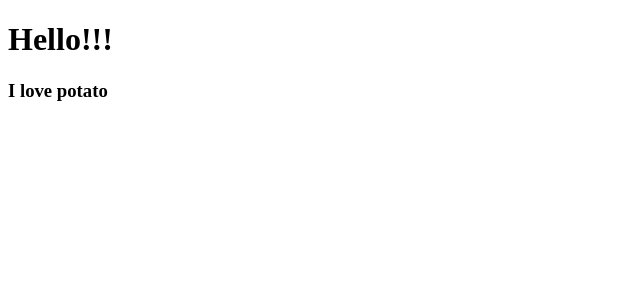
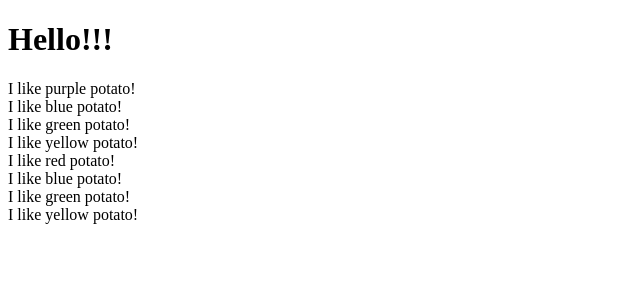
Before and after one commit to J3SUNG/movie_app_2020, a React (Create React App) app: page / in a window 1280 px wide. Shown: the top 300 px of the page, without its empty margins (0-640 px from the left). Built offline with nearby package versions, Linux system fonts and the light colour scheme.

Commit message:
Dynamic component

```diff
--- a/src/App.js
+++ b/src/App.js
@@ -1,11 +1,28 @@
 import React from "react";
-import Potato from "./Potato";
+
+const palete = [
+  { color: "purple" },
+  { color: "blue" },
+  { color: "green" },
+  { color: "yellow" },
+];
+
+function Potato({ color }) {
+  console.log(color);
+  return <div>I like {color} potato!</div>;
+}
 
 function App() {
   return (
     <div>
       <h1>Hello!!!</h1>
-      <Potato></Potato>
+      {palete.map((v) => (
+        <Potato color={v.color} />
+      ))}
+      <Potato color="red" count="5" price="{[3, 2, 4, 3, 1]}"></Potato>
+      <Potato color="blue" count="5" price="{[3, 2, 4, 3, 1]}"></Potato>
+      <Potato color="green" count="5" price="{[3, 2, 4, 3, 1]}"></Potato>
+      <Potato color="yellow" count="5" price="{[3, 2, 4, 3, 1]}"></Potato>
     </div>
   );
 }
--- a/src/Potato.js
+++ /dev/null
@@ -1,7 +0,0 @@
-import React from "react";
-
-function Potato() {
-  return <h3>I love potato</h3>;
-}
-
-export default Potato;
```
Also changed, not shown: 1 other file (tests, documents, lock files or other folders).
